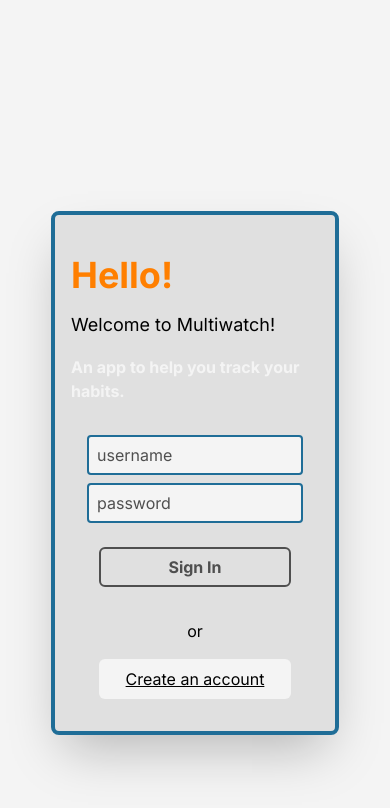
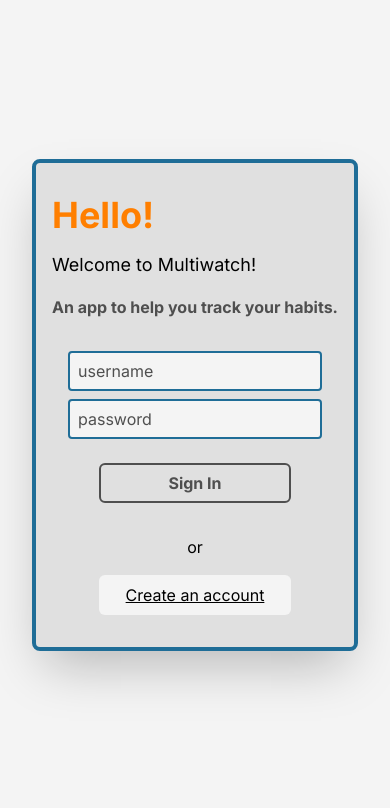
Before and after one commit to percouple/multiwatch-next, a Next.js app: page /cold-login in a window 390 px wide. Shown: the top 808 px of the page. Built offline with nearby package versions, Linux system fonts and the light colour scheme.

Commit message:
styling-responsive sizing

```diff
--- /dev/null
+++ b/app/cold-login/deviceStyles.css
@@ -0,0 +1,22 @@
+/* PHONES */
+@media (max-width: 650px) {
+  .ds-card {
+    flex-direction: column;
+    justify-content: space-around;
+    align-items: center;
+    padding: 1rem;
+  }
+}
+
+/* COMPUTER */
+@media (min-width: 650px) {
+  .ds-card {
+    padding: 4rem;
+    flex-direction: row;
+    justify-content: space-between;
+  }
+  .ds-form {
+    padding-top: 4rem;
+    margin-left: 4rem;
+  }
+}
--- a/app/cold-login/page.tsx
+++ b/app/cold-login/page.tsx
@@ -1,26 +1,32 @@
 import React from "react";
 import InputForm from "../clocks/[userId]/[theme]/components/auth-common/AuthForm";
+import "./deviceStyles.css";
 import Link from "next/link";
 
 export default function Login({}) {
   return (
-    <div className="absolute w-full h-screen">
+    <div className="absolute w-full h-screen flex justify-center theme-light">
       <div
         className="absolute inset-0 cursor-default bg-skin-backgroundBase
         bg-opacity-40 z-1"
       ></div>
       <div
-        className="flex flex-col justify-around p-4 pt-6
-        w-72 h-auto absolute rounded-lg border-4 border-skin-accent-1 top-1/4
-        left-1/2 transform -translate-x-1/2 z-20 bg-skin-backgroundMuted
-        shadow-2xl"
+        className="flex ds-card border-skin-accent-1 pt-6 w-auto m-8 h-auto absolute rounded-lg
+        border-4 top-[15%] bg-skin-backgroundMuted shadow-2xl"
         id="authForm"
       >
-        <div className="text-skin-accent-2 text-4xl font-bold my-4">Hello!</div>
-        <div className="text-lg text-skin-textBase">Welcome to Multiwatch!</div>
-        <div className="text-skin-backgroundBase font-bold my-4 ">
+        <div>
+          <div className="text-skin-accent-2 text-4xl font-bold my-4">
+            Hello!
+          </div>
+          <div className="text-lg text-skin-textBase">
+            Welcome to Multiwatch!
+          </div>
+          <div className="text-skin-textMuted font-bold my-4 ">
             An app to help you track your habits.
           </div>
+        </div>
+        <div className="ds-form">
           <InputForm type={"login"} />
           <div className="flex flex-col text-center justify-center items-center mb-4">
             or
@@ -36,5 +42,6 @@
           </div>
         </div>
       </div>
+    </div>
   );
 }
```
Lines whose indentation alone changed are shown as unchanged.
